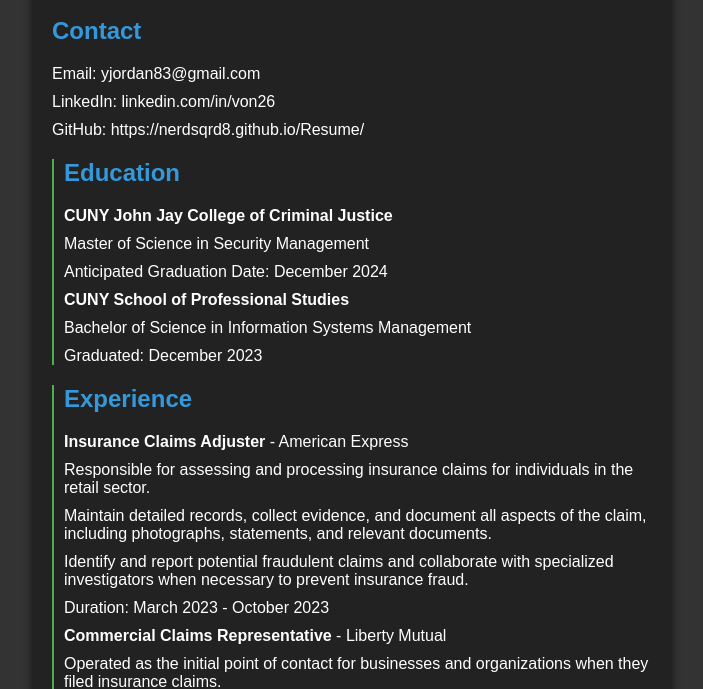
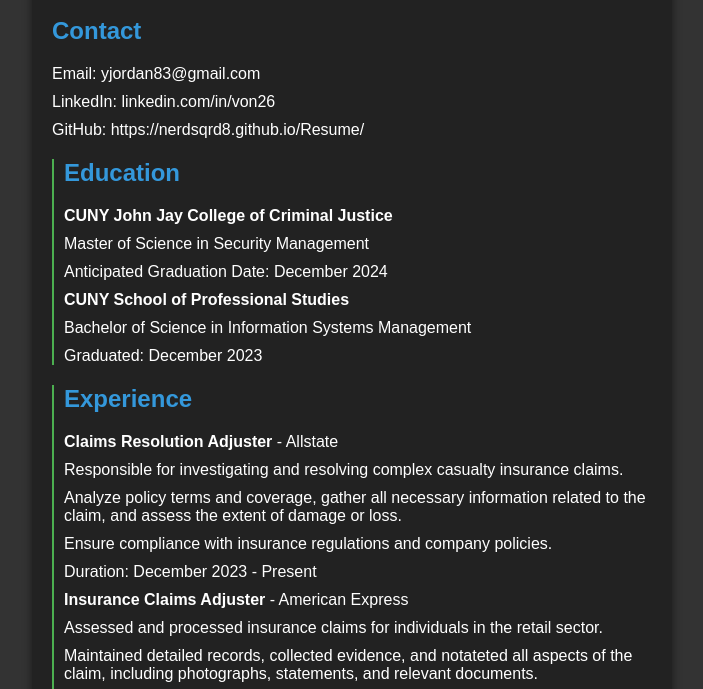
Before and after one commit to NerdSqrd8/Resume, a plain HTML site: page index.html in a window 1280 px wide. Shown: the part 121-810 px from the top of the page, without its empty margins (288-991 px from the left). Drawn offline with Linux system fonts and the light colour scheme.

Commit message:
Update index.html

```diff
--- a/index.html
+++ b/index.html
@@ -102,10 +102,15 @@
 
     <section class="section experience">
       <h2>Experience</h2>
+      <p><strong>Claims Resolution Adjuster</strong> - Allstate</p>
+      <p>Responsible for investigating and resolving complex casualty insurance claims.</p>
+      <p>Analyze policy terms and coverage, gather all necessary information related to the claim, and assess the extent of damage or loss.</p>
+      <p>Ensure compliance with insurance regulations and company policies.</p>
+      <p>Duration: December 2023 - Present</p>
       <p><strong>Insurance Claims Adjuster</strong> - American Express</p>
-      <p>Responsible for assessing and processing insurance claims for individuals in the retail sector.</p>
-      <p>Maintain detailed records, collect evidence, and document all aspects of the claim, including photographs, statements, and relevant documents.</p>
-      <p>Identify and report potential fraudulent claims and collaborate with specialized investigators when necessary to prevent insurance fraud.</p>
+      <p>Assessed and processed insurance claims for individuals in the retail sector.</p>
+      <p>Maintained detailed records, collected evidence, and notateted all aspects of the claim, including photographs, statements, and relevant documents.</p>
+      <p>Identified and reported potential fraudulent claims and collaborated with specialized investigators when necessary to prevent insurance fraud.</p>
       <p>Duration: March 2023 - October 2023</p>
       <p><strong>Commercial Claims Representative</strong> - Liberty Mutual</p>
       <p>Operated as the initial point of contact for businesses and organizations when they filed insurance claims.</p>
```
